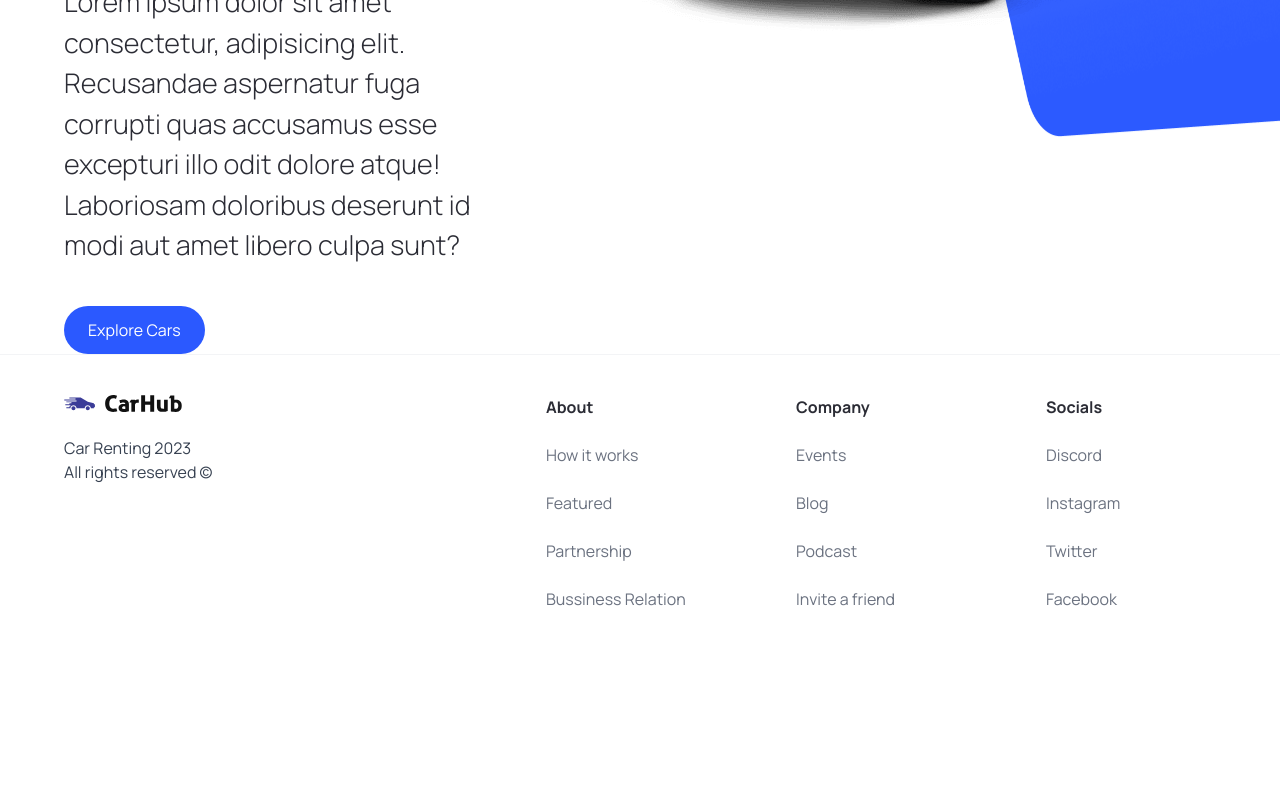
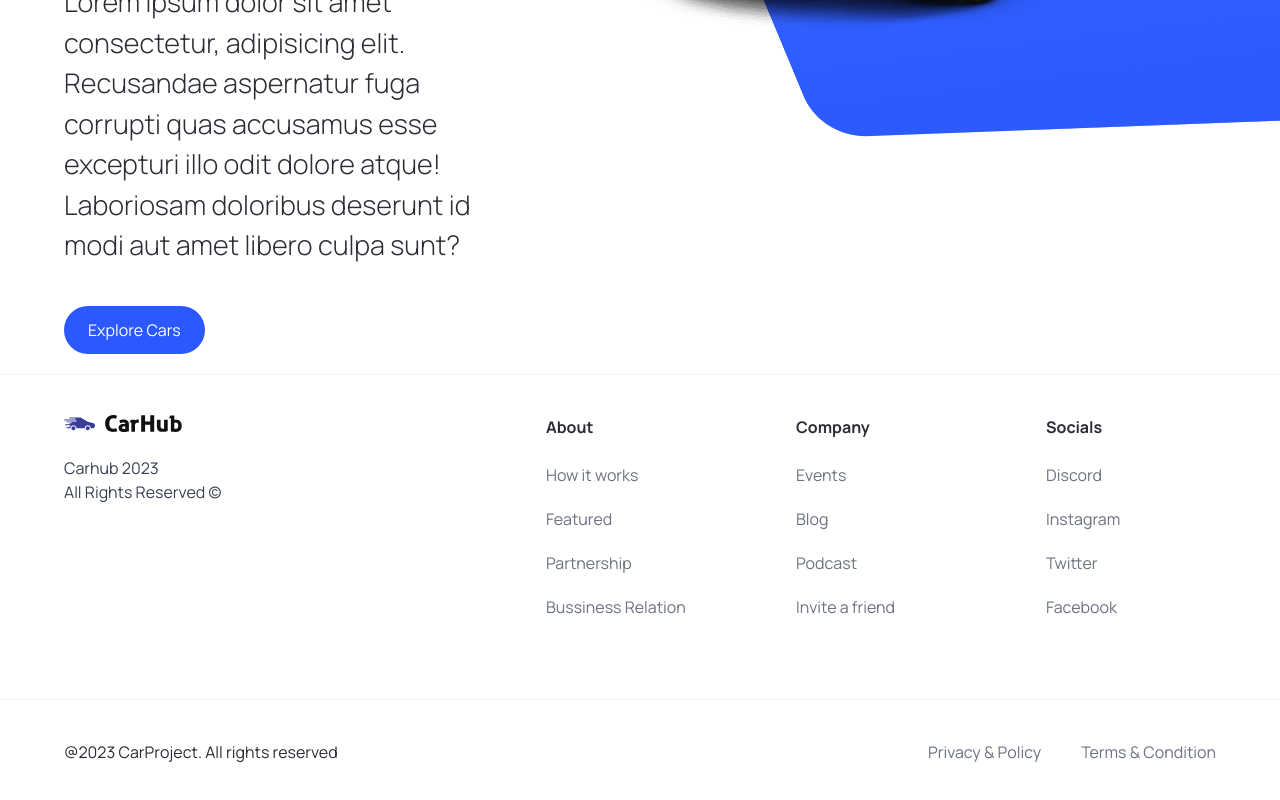
Before and after one commit to naimatullahRezaee/next-car, a Next.js app: page / in a window 1280 px wide. Shown: the part 566-1366 px from the top of the page. Before the commit the page ends 1217 px from the top, so only its background shows below. Built offline with nearby package versions, Linux system fonts and the light colour scheme.

Commit message:
footer created

```diff
--- a/components/Footer.tsx
+++ b/components/Footer.tsx
@@ -1,11 +1,9 @@
 import Image from "next/image";
 import Link from "next/link";
+
 import { footerLinks } from "@/constants";
-import { link } from "fs";
-
-const Footer = () => {
-  return (
-    <footer className="flex flex-col text-black-100 mt05 border-t border-gray-100">
+const Footer = () => (
+  <footer className="flex flex-col text-black-100  mt-5 border-t border-gray-100">
     <div className="flex max-md:flex-col flex-wrap justify-between gap-5 sm:px-16 px-6 py-10">
       <div className="flex flex-col justify-start items-start gap-6">
         <Image
@@ -16,31 +14,44 @@
           className="object-contain"
         />
         <p className="text-base text-gray-700">
-            Car Renting 2023
-            <br />
-            All rights reserved &copy;
+          Carhub 2023 <br />
+          All Rights Reserved &copy;
         </p>
       </div>
+
       <div className="footer__links">
-          {footerLinks.map((link) => (
-            <div key={link.title} className="footer__link">
-              <h3 className="font-bold">{link.title}</h3>
-
-              {link.links.map((item) => (
+        {footerLinks.map((item) => (
+          <div key={item.title} className="footer__link">
+            <h3 className="font-bold">{item.title}</h3>
+            <div className="flex flex-col gap-5">
+              {item.links.map((link) => (
                 <Link
-                  key={item.title}
-                  href={item.url}
+                  key={link.title}
+                  href={link.url}
                   className="text-gray-500"
                 >
-                  {item.title}
+                  {link.title}
                 </Link>
               ))}
+            </div>
           </div>
         ))}
       </div>
     </div>
+
+    <div className="flex justify-between items-center flex-wrap mt-10 border-t border-gray-100 sm:px-16 px-6 py-10">
+      <p>@2023 CarProject. All rights reserved</p>
+
+      <div className="footer__copyrights-link">
+        <Link href="/" className="text-gray-500">
+          Privacy & Policy
+        </Link>
+        <Link href="/" className="text-gray-500">
+          Terms & Condition
+        </Link>
+      </div>
+    </div>
   </footer>
 );
-};
 
 export default Footer;
--- a/components/Hero.tsx
+++ b/components/Hero.tsx
@@ -25,8 +25,8 @@
       <div className="hero__image-container">
         <div className="hero__image">
           <Image src="/hero.png" alt="hero" fill className="object-contain" />
-          <div className="hero__image-overlay" />
         </div>
+        <div className="hero__image-overlay" />
       </div>
     </div>
   );
```
Lines whose indentation alone changed are shown as unchanged.
